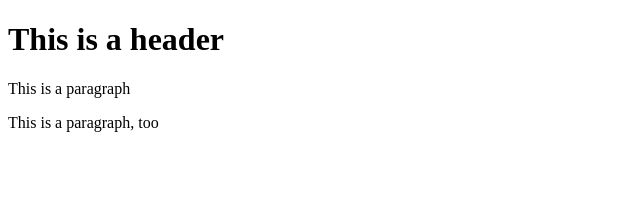
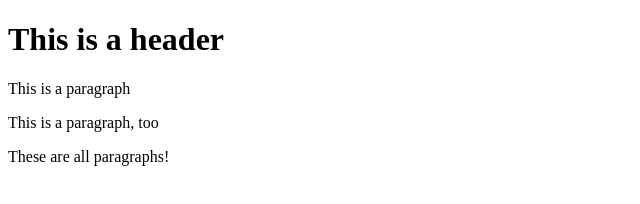
Before and after one commit to david-ricketts/git-test1, a website: page index.html in a window 1280 px wide. Shown: the whole page, without its empty margins (0-640 px from the left). Drawn offline with Linux system fonts and the light colour scheme.

Commit message:
last commit

```diff
--- a/index.html
+++ b/index.html
@@ -10,6 +10,8 @@
     <h1>This is a header</h1>
     <p>This is a paragraph</p>
     <p>This is a paragraph, too</p>
+    <p>These are all paragraphs!</p>
+
 
 
 </body>
```
